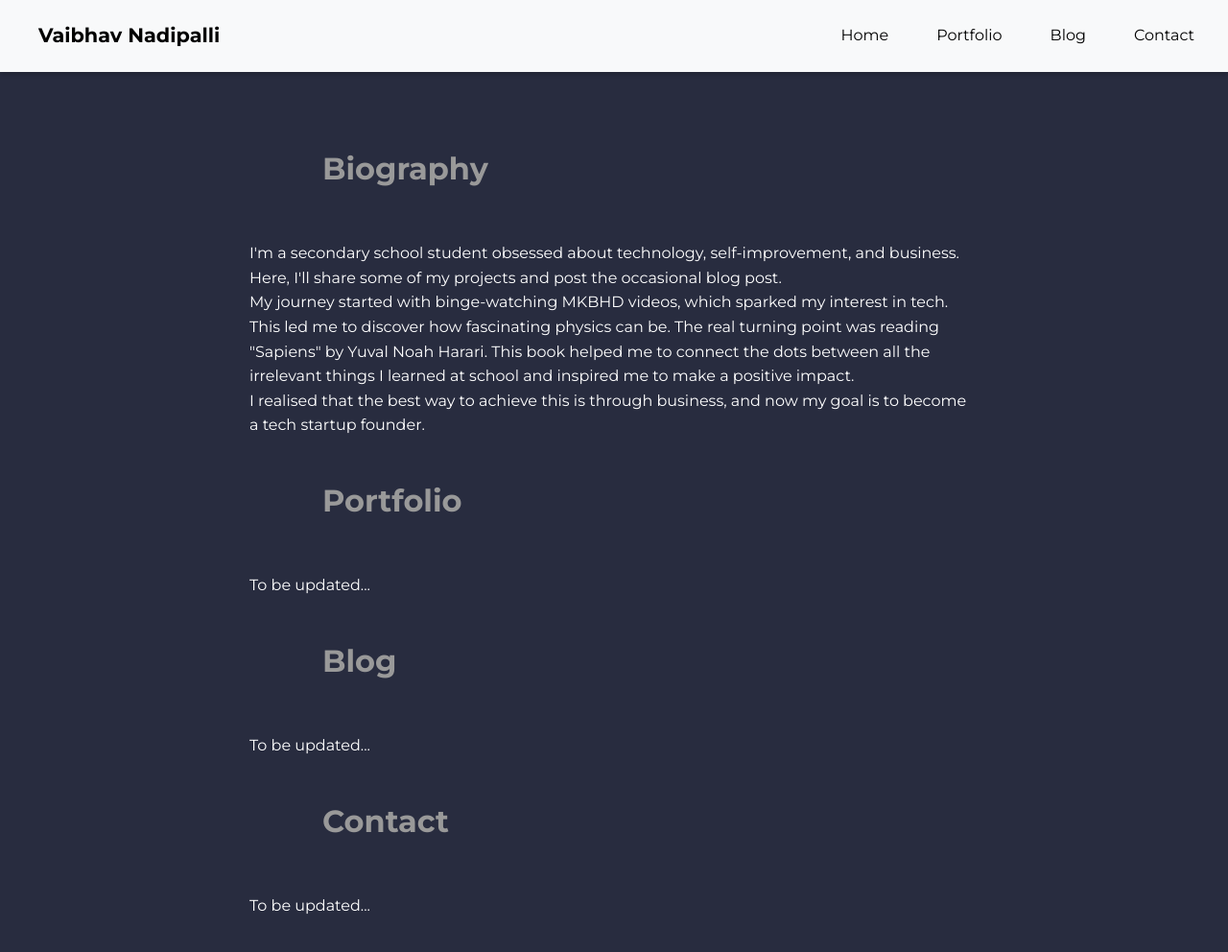
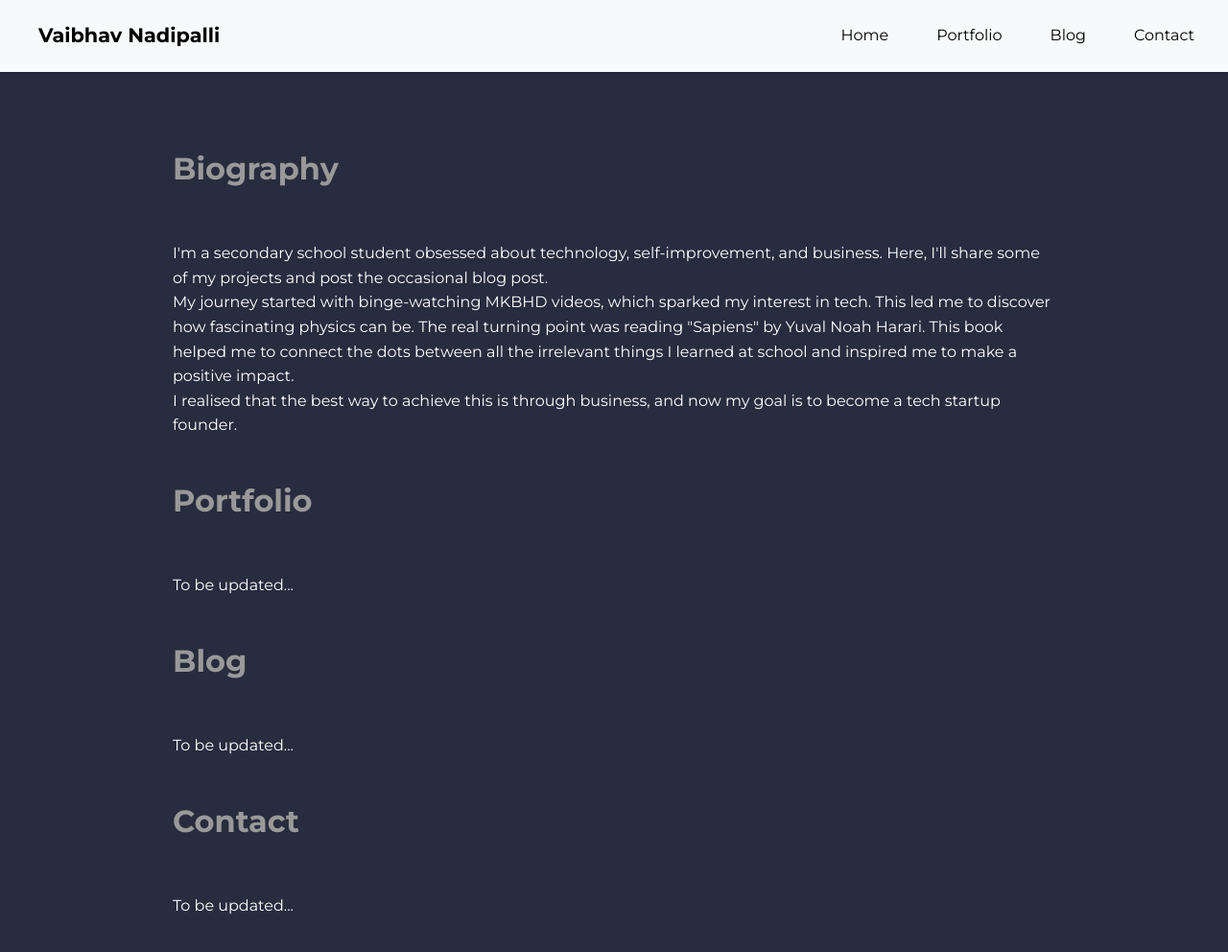
Before and after one commit to Vaibhav-Nadipalli/vaibhav-nadipalli.github.io, a Jekyll site: the page built from index.markdown, in a window 1280 px wide and 996 px high. Shown: the top 992 px of the window at 96% size. Built offline with Jekyll 4.4.1, drawn with Linux system fonts in a browser that asks for light colours.

Commit message:
Update styles.css

```diff
--- a/assets/css/styles.css
+++ b/assets/css/styles.css
@@ -114,13 +114,14 @@ header {
 
 /* Main content area */
 main {
-    max-width: 800px;
+    max-width: 75%; /* Increase the max-width to 75% */
     margin: 90px auto 20px;
     padding: 20px;
     background-color: #282c3f;
     color: #fff;
 }
 
+/* Section styling */
 section {
     padding: 20px 0;
     margin: 20px 0;
@@ -131,14 +132,12 @@ section {
     margin-bottom: 10px;
     color: #999; /* Modern grey title color */
     font-family: 'Montserrat', sans-serif; /* Apply Montserrat font to section titles */
-    margin-left: 10%; /* Move section title to the left */
 }
 
 /* Paragraph styling */
 section p {
     margin-top: 10px;
     line-height: 1.6;
-    margin-left: 20%; /* Move content to the right */
 }
 
 /* Media query for mobile */
@@ -186,6 +185,7 @@ section p {
 
     main {
         margin-top: 75px;
+        max-width: 90%; /* Increase the max-width to 90% for mobile */
     }
 
     /* Reset left margin on mobile for better readability */
```
